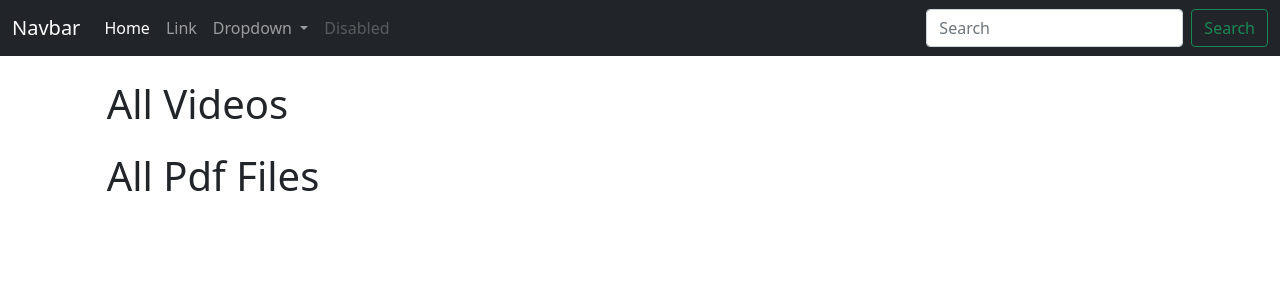
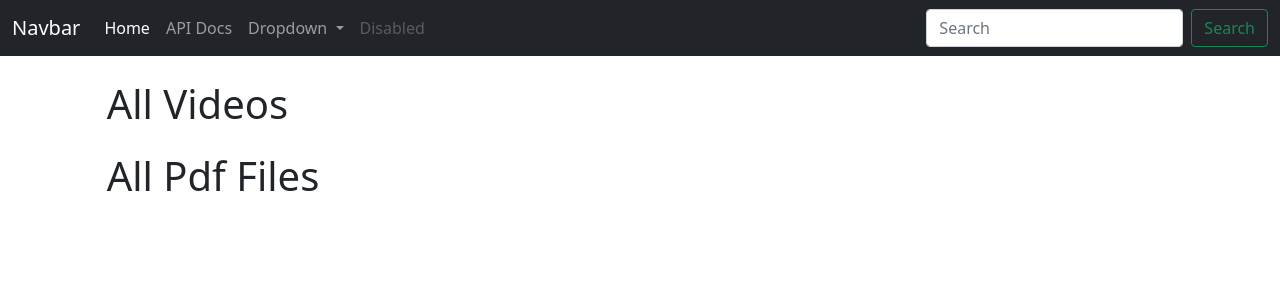
Before and after one commit to krishnaayaadav/DRFMediaHandlerSky, a Django app: page / in a window 1280 px wide. Shown: the top 300 px of the page. Run offline with Django 4.2, Linux system fonts and the light colour scheme; data that the repository does not hold is empty.

Commit message:
modified api docs link added in navbar

```diff
--- a/MediaHandlerSky/urls.py
+++ b/MediaHandlerSky/urls.py
@@ -12,6 +12,6 @@ urlpatterns = [
     path('', include('media_api_app.urls')),
     # api schmea
     path('api/schema/', SpectacularAPIView.as_view(), name='schema'),
-    path('api/docs/',   SpectacularSwaggerView.as_view(url_name='schema')),
+    path('api/docs/',   SpectacularSwaggerView.as_view(url_name='schema'), name='api_docs'),
 
 ] +static(settings.MEDIA_URL, document_root = settings.MEDIA_ROOT)
--- a/media_api_app/templates/navbar.html
+++ b/media_api_app/templates/navbar.html
@@ -10,7 +10,7 @@
            <a class="nav-link active" aria-current="page" href="#">Home</a>
          </li>
          <li class="nav-item">
-           <a class="nav-link" href="#">Link</a>
+           <a class="nav-link" href="{% url 'api_docs' %}">API Docs</a>
          </li>
          <li class="nav-item dropdown">
            <a class="nav-link dropdown-toggle" href="#" id="navbarDropdown" role="button" data-bs-toggle="dropdown" aria-expanded="false">
```
